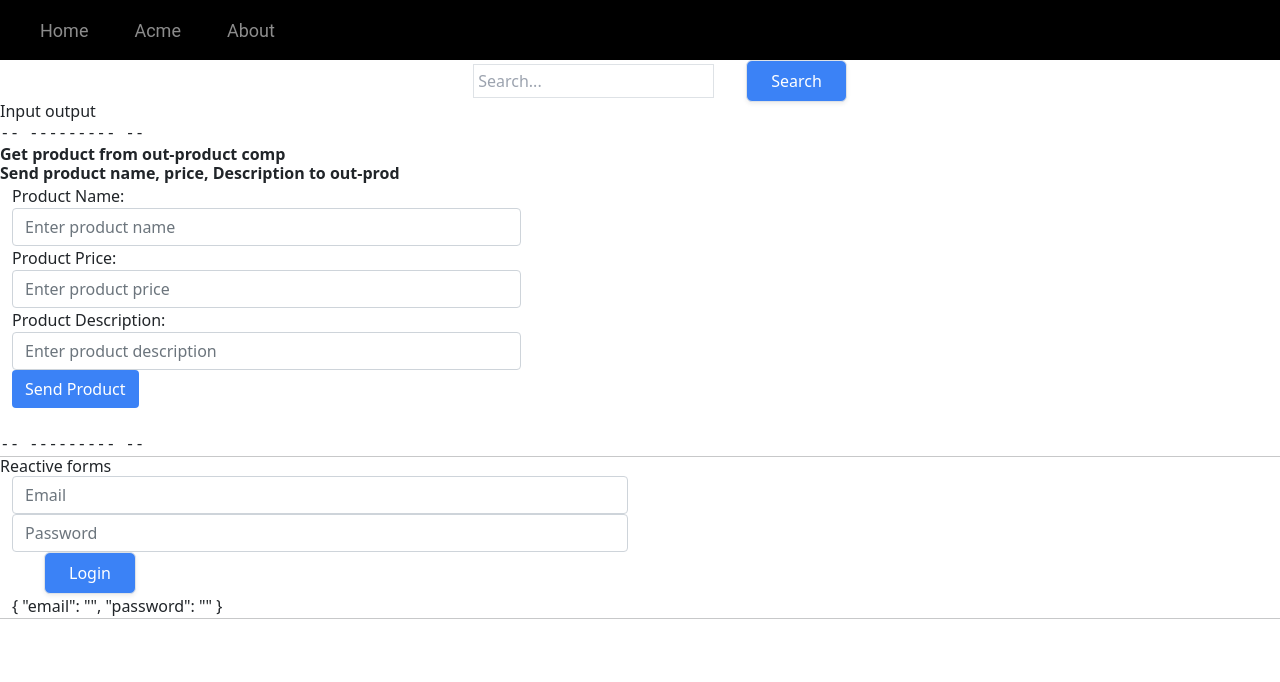
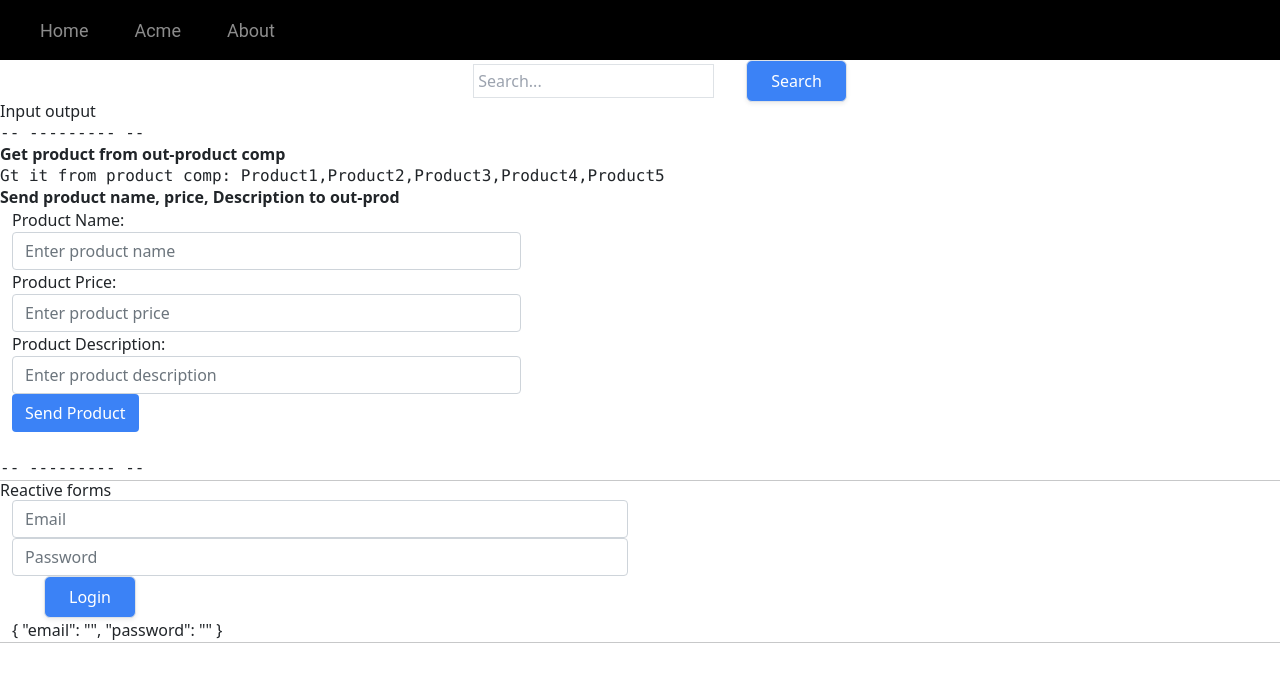
Before and after one commit to Satishchilkaka/ang-core, an Angular app: page / in a window 1280 px wide. Shown: the top 682 px of the page. Built offline with nearby package versions, Linux system fonts and the light colour scheme.

Commit message:
add in & out comp

```diff
--- a/src/app/concepts/in-out/out-product/in-product/in-product.component.html
+++ b/src/app/concepts/in-out/out-product/in-product/in-product.component.html
@@ -1,4 +1,5 @@
 <strong><h3>Get product from out-product comp</h3> </strong>
+<pre>Gt it from product comp: {{ testProduct }}</pre>
 <!-- <div *ngIf="product">
   <pre>{{ product | json }}</pre>
   <div *ngFor="let item of product">
@@ -56,8 +57,8 @@
           (click)="
             onSendProduct(
               productDetails.value,
-              productDescription.value,
-              productPrice.value
+              productPrice.value,
+              productDescription.value
             )
           "
         >
--- a/src/app/concepts/in-out/out-product/in-product/in-product.component.ts
+++ b/src/app/concepts/in-out/out-product/in-product/in-product.component.ts
@@ -8,7 +8,7 @@ import { Component, EventEmitter, Input, OnInit, Output } from '@angular/core';
 export class InProductComponent implements OnInit {
 
   constructor() { }
-
+  @Input() testProduct: any;
   @Input() product: any;
   @Output() getProductInfo = new EventEmitter<any>();
   onSendProduct(name: string, price: string, description: string) {
--- a/src/app/concepts/in-out/out-product/out-product.component.html
+++ b/src/app/concepts/in-out/out-product/out-product.component.html
@@ -1,7 +1,7 @@
 <pre>-- --------- --</pre>
 
 <app-in-product
-  [product]="productDetails"
+  [testProduct]="testProduct"
   (getProductInfo)="onGetProductInfo($event, $event, $event)"
 ></app-in-product>
 <pre> {{ pName | json }}</pre>
--- a/src/app/concepts/in-out/out-product/out-product.component.ts
+++ b/src/app/concepts/in-out/out-product/out-product.component.ts
@@ -39,10 +39,10 @@ export class OutProductComponent implements OnInit {
   pDescription: any
   pName: any
   pPrice: any
-  onGetProductInfo(name: any, description: any, price: any,) {
+  onGetProductInfo(name: any, price: any, description: any,) {
     this.pName = name,
-      this.pDescription = description,
-      this.pPrice = price
+      this.pPrice = price,
+      this.pDescription = description
   }
   ngOnInit(): void {
   }
```
Also changed, not shown: src/app/concepts/in-out/out-product/dist/out-product.component.js (deleted).
